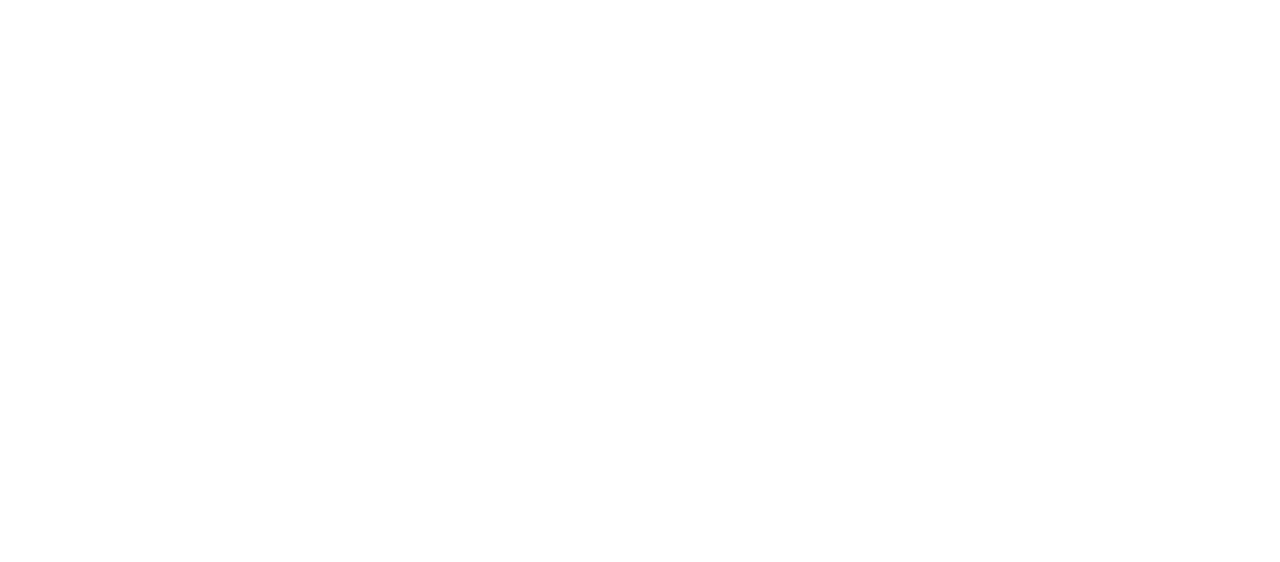
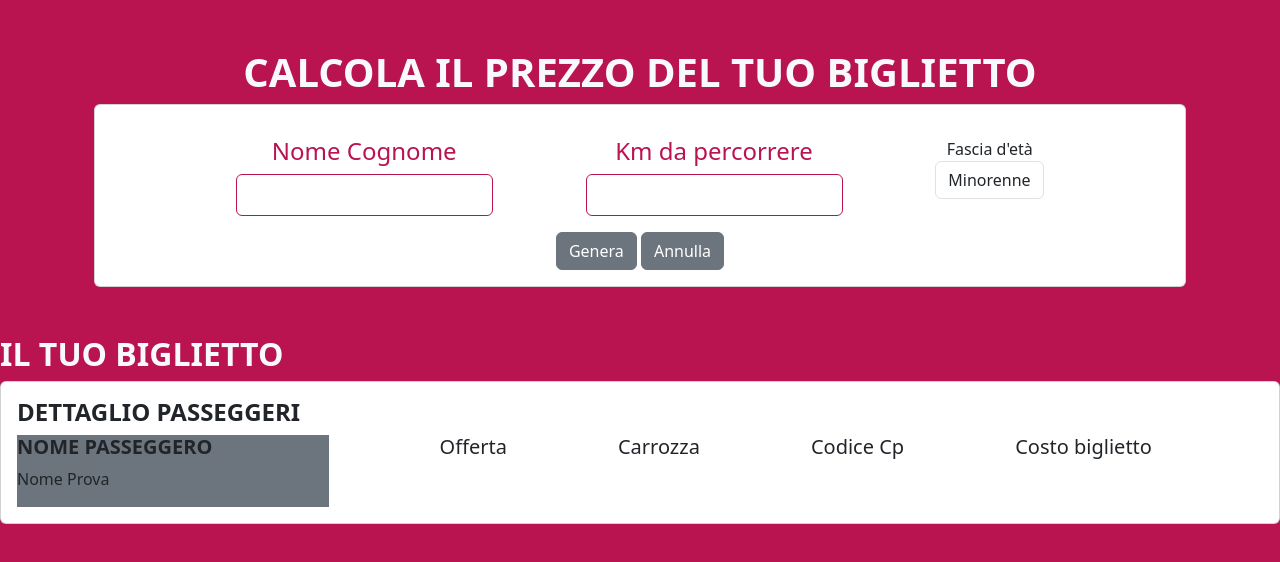
Before and after one commit to Pirisinu/js-biglietto-treno-form, a plain HTML site: page index.html in a window 1280 px wide. Drawn offline with nearby package versions, Linux system fonts and the light colour scheme.

Commit message:
[add]style

```diff
--- /dev/null
+++ b/css/style.css
@@ -0,0 +1,12 @@
+:root{
+  --myRed: #B91450;
+}
+.my-txt{
+  color: var(--myRed);
+}
+.my-bg{
+  background-color: var(--myRed);
+}
+.my-border{
+  border: 1px solid var(--myRed);
+}
--- a/index.html
+++ b/index.html
@@ -6,10 +6,72 @@
 
   <link href="https://cdn.jsdelivr.net/npm/bootstrap@5.3.1/dist/css/bootstrap.min.css" rel="stylesheet" integrity="sha384-4bw+/aepP/YC94hEpVNVgiZdgIC5+VKNBQNGCHeKRQN+PtmoHDEXuppvnDJzQIu9" crossorigin="anonymous">
   <script src="https://cdn.jsdelivr.net/npm/bootstrap@5.3.1/dist/js/bootstrap.bundle.min.js" integrity="sha384-HwwvtgBNo3bZJJLYd8oVXjrBZt8cqVSpeBNS5n7C8IVInixGAoxmnlMuBnhbgrkm" crossorigin="anonymous"></script>
+  <link rel="stylesheet" href="css/style.css">
 
   <title>Form Biglietto treno</title>
 </head>
-<body>
+
+<body class="my-bg">
+
+  <div class="container text-center my-4 p-4">
+
+    <h1 class="text-uppercase fw-bolder text-light">calcola il prezzo del tuo biglietto</h1>
+    <div class="card py-3 px-5">
+
+      <div class="d-flex justify-content-evenly my-3 ">
+        <div class="">
+          <h4 class="my-txt">Nome Cognome</h4>
+          <input class="my-border form-control form-text py-2 " type="text" id="user-name">
+        </div>
+        <div>
+          <h4 class="my-txt">Km da percorrere</h4>
+          <input class="my-border form-control form-text py-2 " type="text" id="client-km">
+        </div>
+        <div class="form-group">
+          <label for="age-select">Fascia d'età</label>
+          <select class="form-control" id="age-select">
+            <option>Minorenne</option>
+            <option>Adulto</option>
+            <option>Over65</option>
+          </select>
+        </div>
+      </div>
+
+      <div>
+        <button class="btn btn-secondary" id="btn-ticket" >Genera</button>
+        <button class="btn btn-secondary" type="reset">Annulla</button>
+      </div>
+    </div>
+  </div>
+
+    <h2 class="text-uppercase fw-bolder text-light">Il tuo biglietto</h2>
+    <div class="card p-3 ">
+      <h4 class="fw-bolder text-uppercase ">Dettaglio Passeggeri</h4>
+      <div class="d-flex">
+        <div class="w-25 bg-secondary">
+          <h5 class="text-uppercase fw-bolder ">Nome passeggero</h5>
+          <p id="user-name-assigned">Nome Prova</p>
+        </div>
+        <div class="w-75 d-flex justify-content-evenly ">
+          <div>
+            <h5>Offerta</h5>
+            <p id="offer"></p>
+          </div>
+          <div>
+            <h5>Carrozza</h5>
+            <p id="rdm-carriage"></p>
+          </div>
+          <div>
+            <h5>Codice Cp</h5>
+            <p id="rdm-code"></p>
+          </div>
+          <div>
+            <h5>Costo biglietto</h5>
+            <p id="ticket-cost"></p>
+          </div>
+        </div>
+      </div>
+    </div>
 
   <script src="js/script.js"></script>
 </body>
--- a/js/script.js
+++ b/js/script.js
@@ -0,0 +1,21 @@
+/*
+  Scrivere un programma che chieda all’utente:
+ -Il numero di chilometri da percorrere
+  -Età del passeggero Sulla base di queste informazioni dovrà calcolare il prezzo   totale del biglietto di viaggio, secondo le seguenti regole:
+    -il prezzo del biglietto è definito in base ai km (0.21 € al km)
+    -va applicato uno sconto del 20% per i minorenni
+    -va applicato uno sconto del 40% per gli over 65.
+
+  1.Prendere i dati che ci servono per poter svolgere i calcoli
+*/
+//Gen
+const userName=document.getElementById('user-name');
+const clientKm=parseFloat(document.getElementById('client-km'));
+const kmPrice = 0.21;
+const userNameAssigned = userName;
+
+const btnTicket = document.getElementById('btn-ticket').innerHTML;
+
+btnTicket.addeventListener('click', function(){
+  document.getElementById('user-name-assigned') = userNameAssigned.innerHTML;
+});
```
